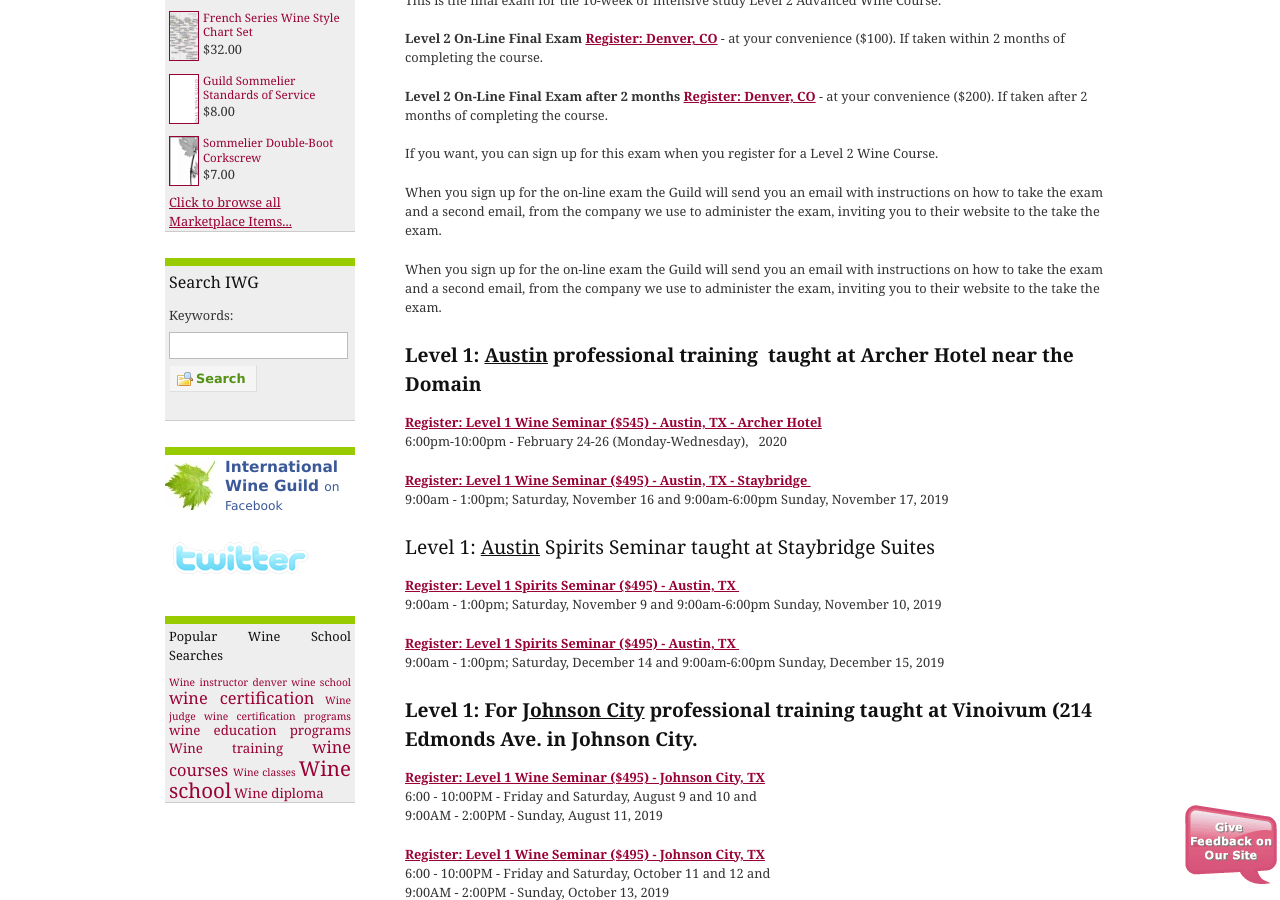
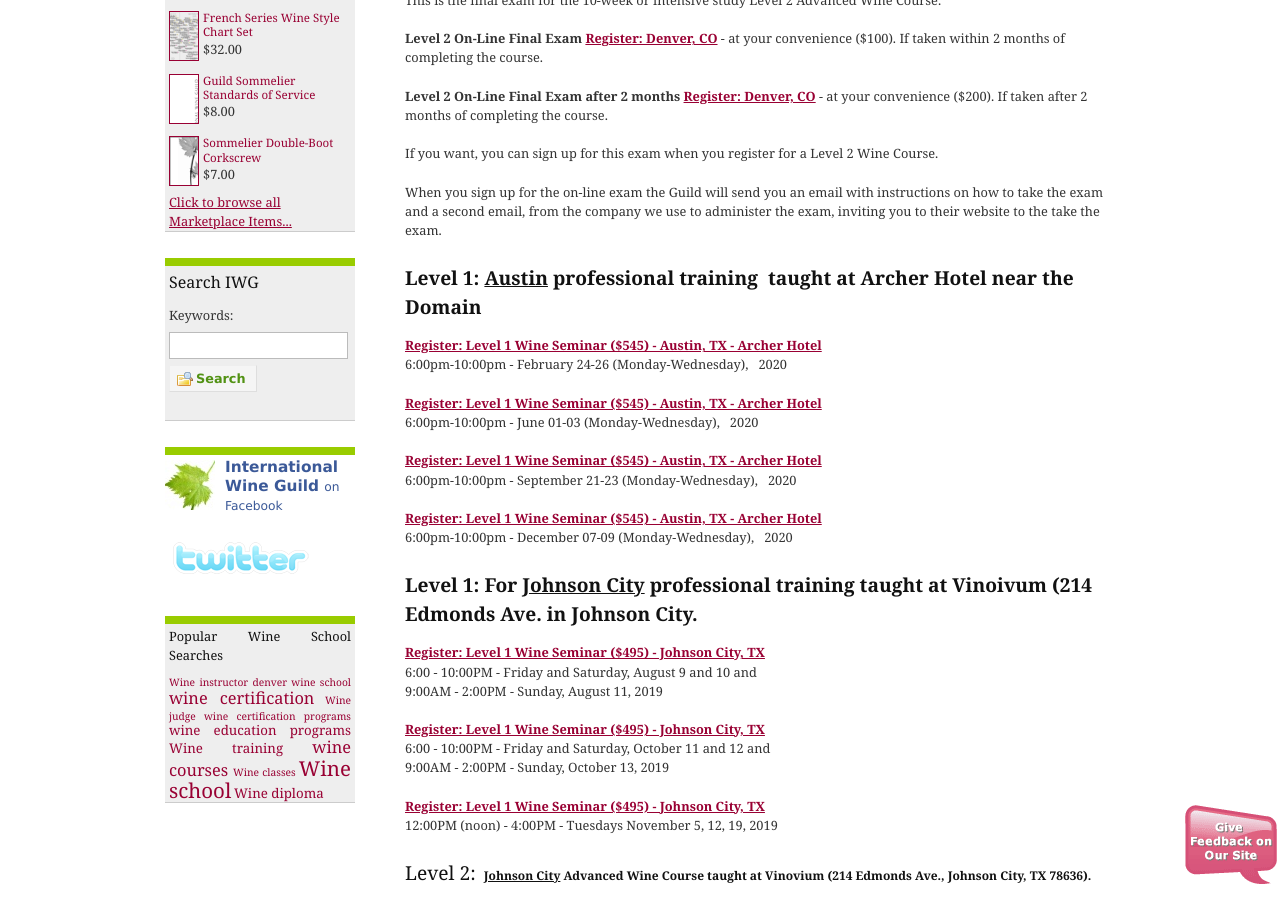
Before and after one commit to CKDev/internationalwineguild.com, a Jekyll site: the page built from texas-wine-school.html, in a window 1280 px wide and 900 px high, scrolled down 1035 px. Built offline with Jekyll 4.4.1, drawn with Linux system fonts in a browser that asks for light colours; a script that is not in the unit is left out; comment, search, counter and statistics services are not loaded.

Commit message:
Update texas-wine-school.html

```diff
--- a/texas-wine-school.html
+++ b/texas-wine-school.html
@@ -10,6 +10,7 @@
 <p>You don't have to be a professional to attend any of our seminars and courses. &nbsp;Half our students are typically
   enthusiasts.</p>
 <h2>Texas Wine Classes: Austin • Johnson City</h2>
+
 <h3>Level 1 Seminar Award Exam For All Locations </h3>
 <p>For any of our Level 1 Wine Seminars you can sign-up for the award exam either <strong>before or after</strong>
   you attend the seminar. If you sign-up for the exam and take it within two weeks of taking the seminar use the
@@ -26,6 +27,7 @@
       Level I Wine or Spirits Seminar On-Line Exam ($100) - After 2 weeks - TX &nbsp;<br>
     </strong></a>Take the exam at your convenience. &nbsp;When you sign up we will send you the information you will
   need to take the exam.&nbsp;</p>
+
 <h3>Level 2 Course On-Line Final Exam For All Locations </h3>
 <p>This is the final exam for the 10-week or intensive study Level 2 Advanced Wine Course.</p>
 <p><strong>Level 2 On-Line Final Exam&nbsp;<a
@@ -41,9 +43,6 @@
   and a second email, from the company we use to administer the exam, inviting you to their website to the take the
   exam.</p>
 
-<p>When you sign up for the on-line exam the Guild will send you an email with instructions on how to take the exam
-  and a second email, from the company we use to administer the exam, inviting you to their website to the take the
-  exam.</p>
 <h3><strong>Level 1: <u>Austin</u> professional training&nbsp; taught at Archer Hotel near the Domain&nbsp;</strong></h3>
 
 <p><a class="ga-track"
@@ -52,18 +51,19 @@
     </strong></a>6:00pm-10:00pm - February 24-26 (Monday-Wednesday), &nbsp; 2020</p>
 
 <p><a class="ga-track"
-    href="http://ww4.aitsafe.com/cf/add.cfm?userid=6714687&amp;product=Level+I+Wine+Seminar+Austin++-++11/16-17/2019&amp;price=495&amp;return=www.internationalwineguild.com/texas-wine-school"><strong>Register:
-      Level 1 Wine Seminar ($495) - Austin, TX - Staybridge&nbsp;<br>
-    </strong></a>9:00am - 1:00pm; Saturday, November 16 and 9:00am-6:00pm Sunday, November 17, 2019</p>
-<h3>Level 1: <u>Austin</u> Spirits Seminar taught at Staybridge Suites</h3>
+    href="http://ww4.aitsafe.com/cf/add.cfm?userid=6714687&amp;product=Level+1+Wine+Seminar+Austin-Archer++-++06/01-06/03,2020&amp;price=545&amp;return=www.internationalwineguild.com/texas-wine-school"><strong>Register:
+      Level 1 Wine Seminar ($545) - Austin, TX - Archer Hotel<br>
+    </strong></a>6:00pm-10:00pm - June 01-03 (Monday-Wednesday), &nbsp; 2020</p>
+
 <p><a class="ga-track"
-    href="http://ww4.aitsafe.com/cf/add.cfm?userid=6714687&amp;product=Level+1+Spirits+Seminar+Austin++-++11/9-10/2019&amp;price=495&amp;return=www.internationalwineguild.com/texas-wine-school"><strong>Register:
-      Level 1 Spirits Seminar ($495) - Austin, TX&nbsp;<br>
-    </strong></a>9:00am - 1:00pm; Saturday, November 9 and 9:00am-6:00pm Sunday, November 10, 2019</p>
+    href="http://ww4.aitsafe.com/cf/add.cfm?userid=6714687&amp;product=Level+1+Wine+Seminar+Austin-Archer++-++09/21-09/23,2020&amp;price=545&amp;return=www.internationalwineguild.com/texas-wine-school"><strong>Register:
+      Level 1 Wine Seminar ($545) - Austin, TX - Archer Hotel<br>
+    </strong></a>6:00pm-10:00pm - September 21-23 (Monday-Wednesday), &nbsp; 2020</p>
+
 <p><a class="ga-track"
-    href="http://ww4.aitsafe.com/cf/add.cfm?userid=6714687&amp;product=Level+1+Spirits+Seminar+Austin++-++12/14-15/2019&amp;price=495&amp;return=www.internationalwineguild.com/texas-wine-school"><strong>Register:
-      Level 1 Spirits Seminar ($495) - Austin, TX&nbsp;<br>
-    </strong></a>9:00am - 1:00pm; Saturday, December 14 and 9:00am-6:00pm Sunday, December 15, 2019</p>
+    href="http://ww4.aitsafe.com/cf/add.cfm?userid=6714687&amp;product=Level+1+Wine+Seminar+Austin-Archer++-++12/07-12/09,2020&amp;price=545&amp;return=www.internationalwineguild.com/texas-wine-school"><strong>Register:
+      Level 1 Wine Seminar ($545) - Austin, TX - Archer Hotel<br>
+    </strong></a>6:00pm-10:00pm - December 07-09 (Monday-Wednesday), &nbsp; 2020</p>
 
 <h3><strong>Level 1: For <u>Johnson City</u>&nbsp;professional training taught at Vinoivum (214 Edmonds Ave. in Johnson City.&nbsp;</strong></h3>
 <p><a class="ga-track"
```
